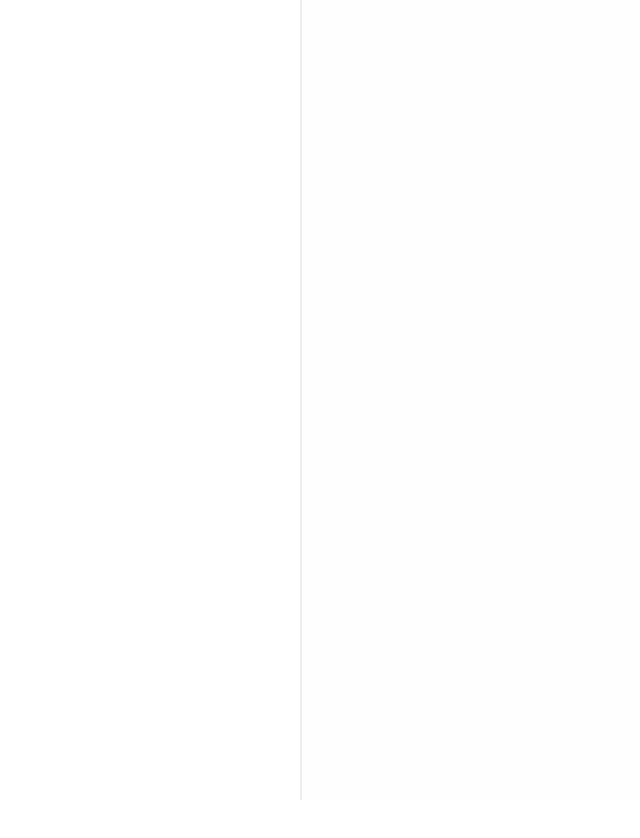
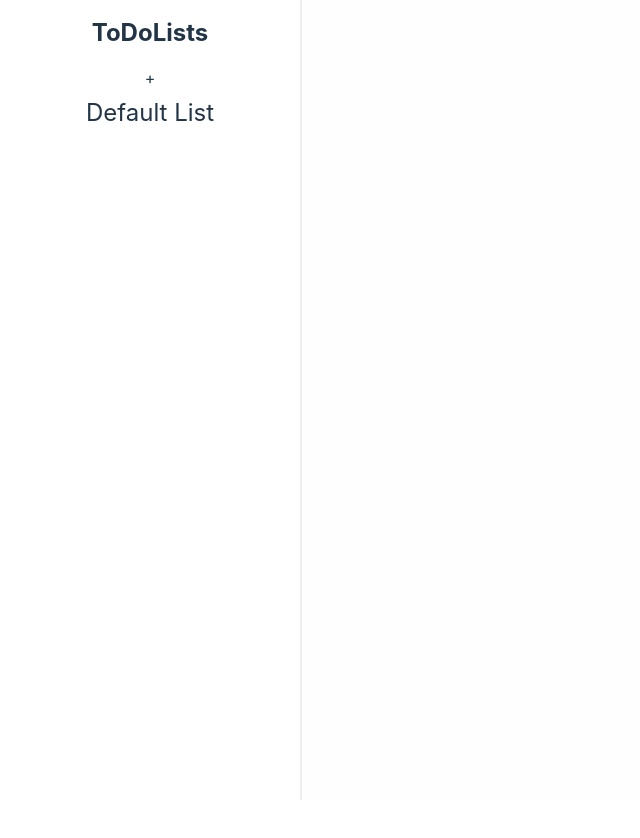
Before and after one commit to Midoria7/My-ToDoList, a React (Vite) app: page / in a window 1280 px wide. Shown: the top 838 px of the page, without its empty margins (0-640 px from the left). Before the commit the page ends 800 px from the top, so only its background shows below. Built offline with nearby package versions, Linux system fonts and the light colour scheme.

Commit message:
Basic Layout of ListBar

```diff
--- a/src/App.css
+++ b/src/App.css
@@ -16,3 +16,21 @@
     min-width: 1070px;
     background-color: #fefefe;
 }
+
+.add-button {
+    width: 80%;
+	height: 45px;
+	font-size: 1.3em;
+	line-height: 45px;
+	background-color: #eaf1f0;
+	margin: 0 auto;
+	border-radius: 10px;
+	margin-bottom: 20px;
+	cursor: pointer;
+	transition: 0.5s;
+	outline: none;
+}
+
+.add-button:hover {
+	background-color: #a1a8ef;
+}
--- a/src/App.jsx
+++ b/src/App.jsx
@@ -1,14 +1,18 @@
 import './App.css'
+import './components/list.css'
+import React, { useMemo, useState, useCallback, useEffect } from 'react';
 import Listbar from './components/ListBar';
 import TaskBox from './components/TaskBox';
 
-function App() {
+export default function App() {
+	const [lists, setLists] = useState([
+		{title: "Default List", tasks: []}
+	]);
+	const [currentLists, setCurrentLists] = useState(null);
 	return (
 		<div className="App">
-			<Listbar />
+			<Listbar lists = {lists} setLists = {setLists}/>
 			<TaskBox />
 		</div>
 	);
 }
-
-export default App;
--- /dev/null
+++ b/src/components/AddListButton.jsx
@@ -0,0 +1,7 @@
+export default function AddListButton({handleClick}) {
+    return (
+        <div className='add-list-button' onClick={handleClick}>
+            +
+        </div>
+    );
+}
--- a/src/components/ListBar.jsx
+++ b/src/components/ListBar.jsx
@@ -1,5 +1,24 @@
-const Listbar = () => {
-    return <div className="list-bar"></div>
-};
+import AddListButton from './AddListButton.jsx';
 
-export default Listbar;
+export default function ListBar(props) {
+    const lists = props.lists;
+    const setLists = props.setLists;
+
+    return (
+        <div className='list-bar'>
+            <h1 className='list-bar-title'>ToDoLists</h1>
+            <div className='list-container'>
+                <AddListButton />
+                {
+                    lists.map((nowList) => {
+                        return (
+                        <div key={nowList.title} className='list over-hide'>
+                            {nowList.title}
+                        </div>
+                        );
+                    })
+                }
+            </div>
+        </div>
+    );
+}
--- a/src/components/TaskBox.jsx
+++ b/src/components/TaskBox.jsx
@@ -1,5 +1,3 @@
-const TaskBox = () => {
+export default function TaskBox() {
     return <div className = "task-box"></div>
-};
-
-export default TaskBox;
+}
--- /dev/null
+++ b/src/components/list.css
@@ -0,0 +1,36 @@
+.list-bar-title {
+    font-size: 1.5em;
+    font-weight: bold;
+    margin-top: 20px;
+    margin-bottom: 20px;
+}
+
+.list-container {
+    height: 850px;
+    overflow-y: auto;
+    padding: 0 30px;
+}
+
+.list {
+    font-size: 1.5em;
+    line-height: 1.5em;
+    max-width: 230px;
+    font-weight: 400;
+    border-radius: 10px;
+    padding: 5px 10px;
+    margin-bottom: 10px;
+    transition: 0.5s;
+    cursor: pointer;
+}
+
+.list:hover {
+    color: #fff;
+    background-color: #3d87e8c4;
+    transition: 0.5s;
+}
+
+.over-hide {
+    overflow: hidden;
+    text-overflow: ellipsis;
+    white-space: nowrap;
+}
```
Lines whose indentation alone changed are shown as unchanged.
